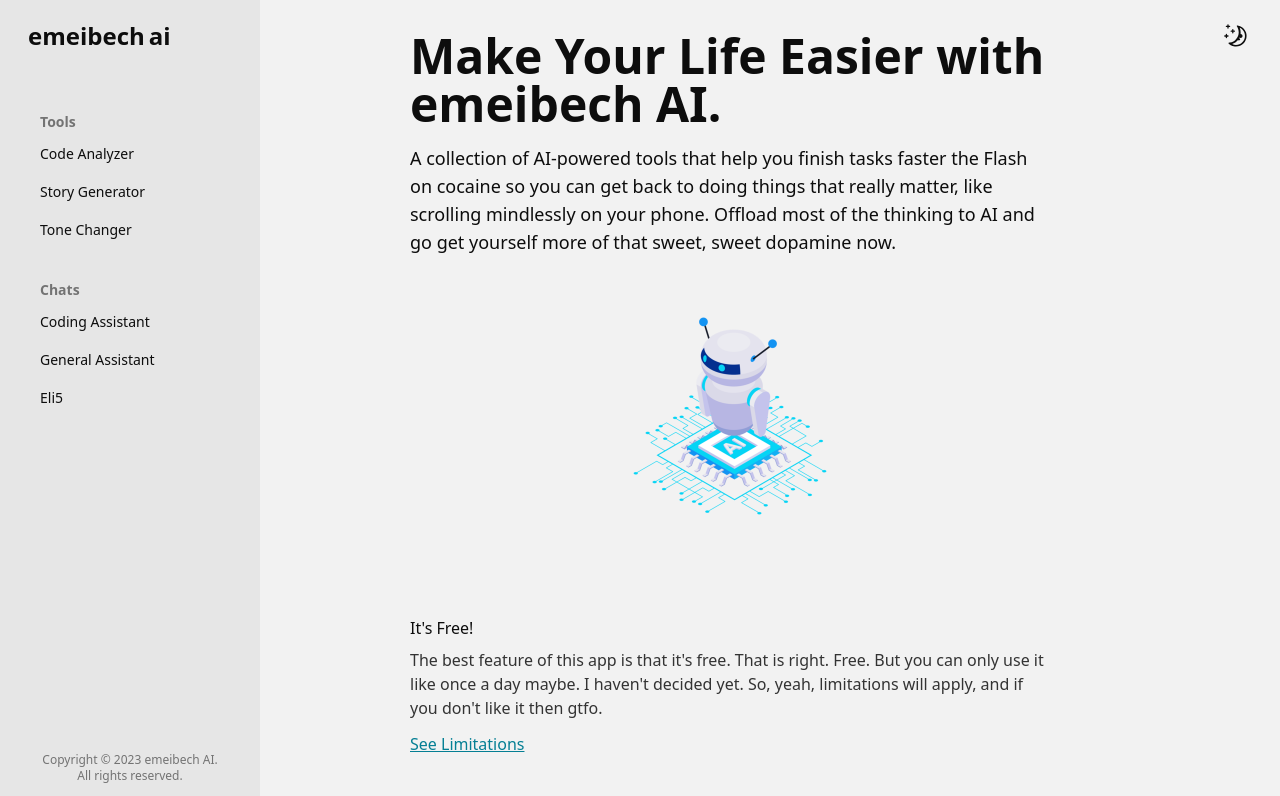
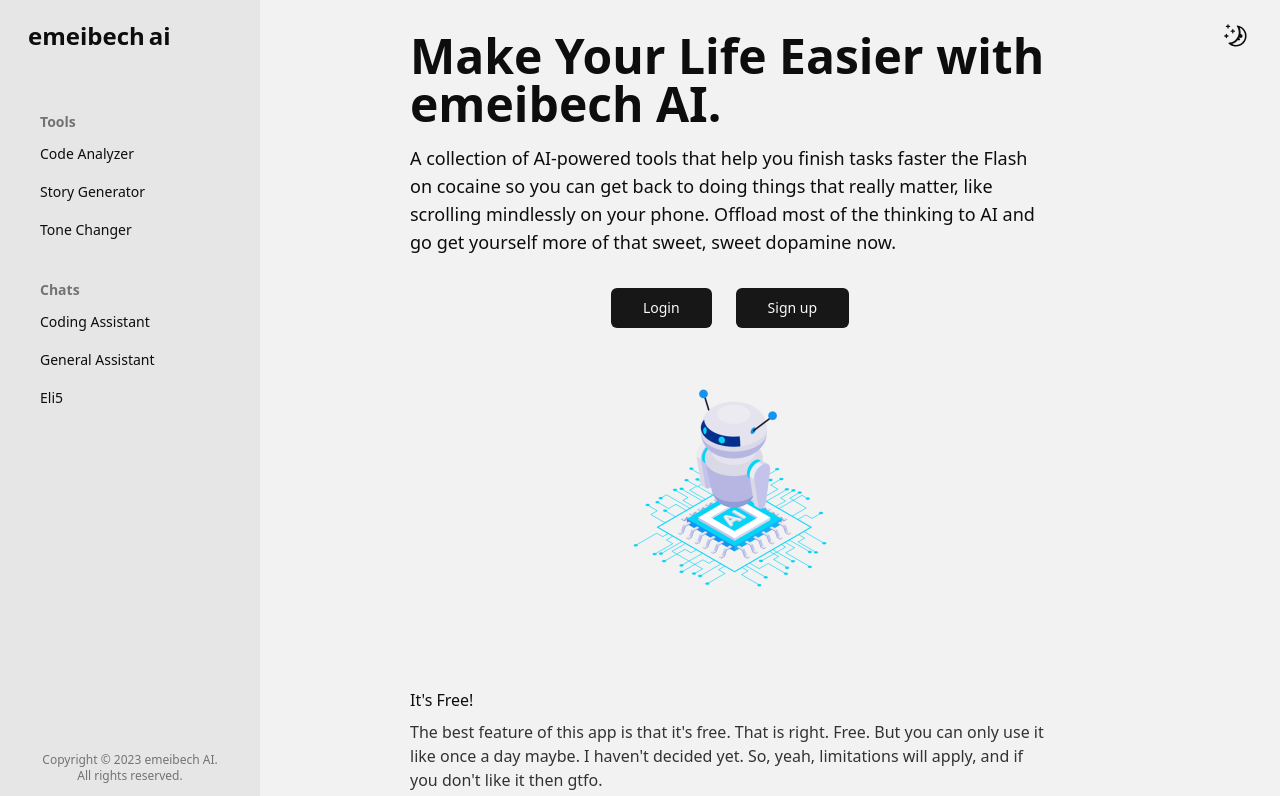
Before and after one commit to emeibech/ai-tools, a React (Vite) app: page / in a window 1280 px wide. Shown: the top 796 px of the page. Built offline with nearby package versions, Linux system fonts and the light colour scheme; no server answers.

Commit message:
Create buttons to login and signup

```diff
--- a/src/routes/home/Home.tsx
+++ b/src/routes/home/Home.tsx
@@ -4,6 +4,8 @@ import llm from './imgs/llm.jpg';
 import InfoCluster from './components/InfoCluster';
 import FAQs from './components/FAQs';
 import useSetScrollPosition from '@/common/hooks/useSetScrollPosition';
+import { Button } from '@/common/components/ui/button';
+import { Link } from 'react-router-dom';
 
 export default function Home() {
   useSetScrollPosition('home');
@@ -38,6 +40,16 @@ export default function Home() {
             thinking to AI and go get yourself more of that sweet, sweet
             dopamine now.
           </h3>
+
+          <div className="flex gap-6 mt-4 justify-center 2xl:justify-start">
+            <Link to={'/login'}>
+              <Button className="px-8 h-8 xl:h-10">Login</Button>
+            </Link>
+
+            <Link to={'/signup'}>
+              <Button className="px-8 h-8 xl:h-10">Sign up</Button>
+            </Link>
+          </div>
         </section>
         <img
           height={'240px'}
```
